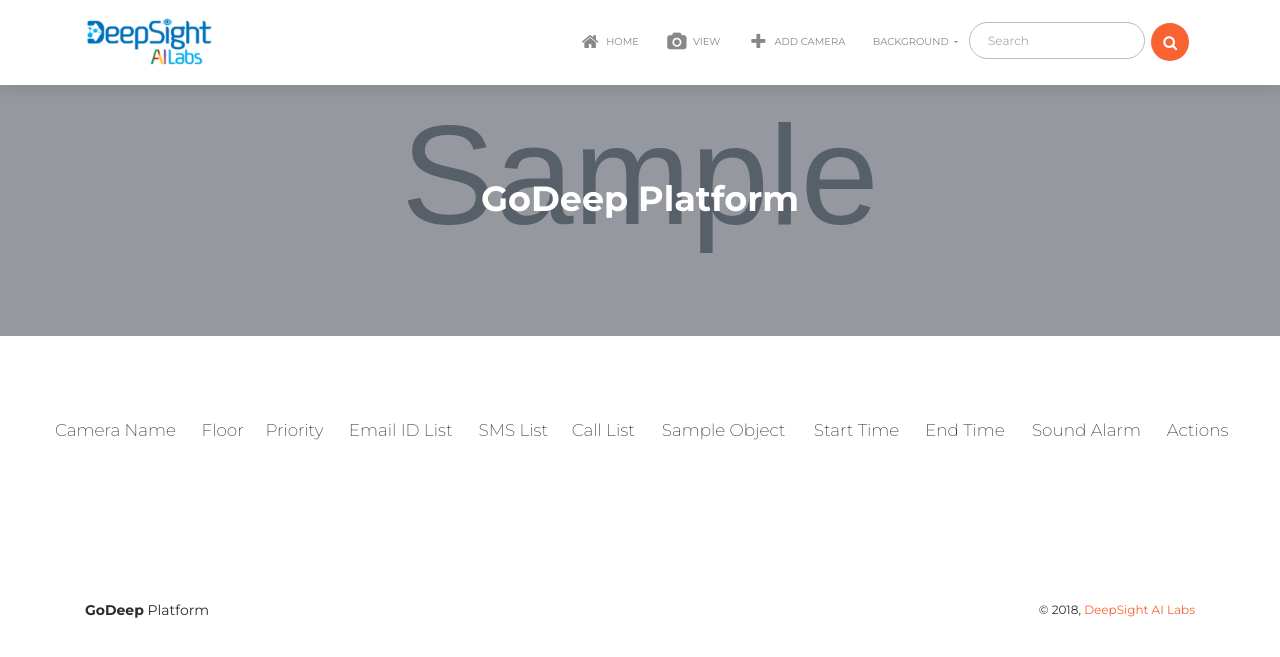
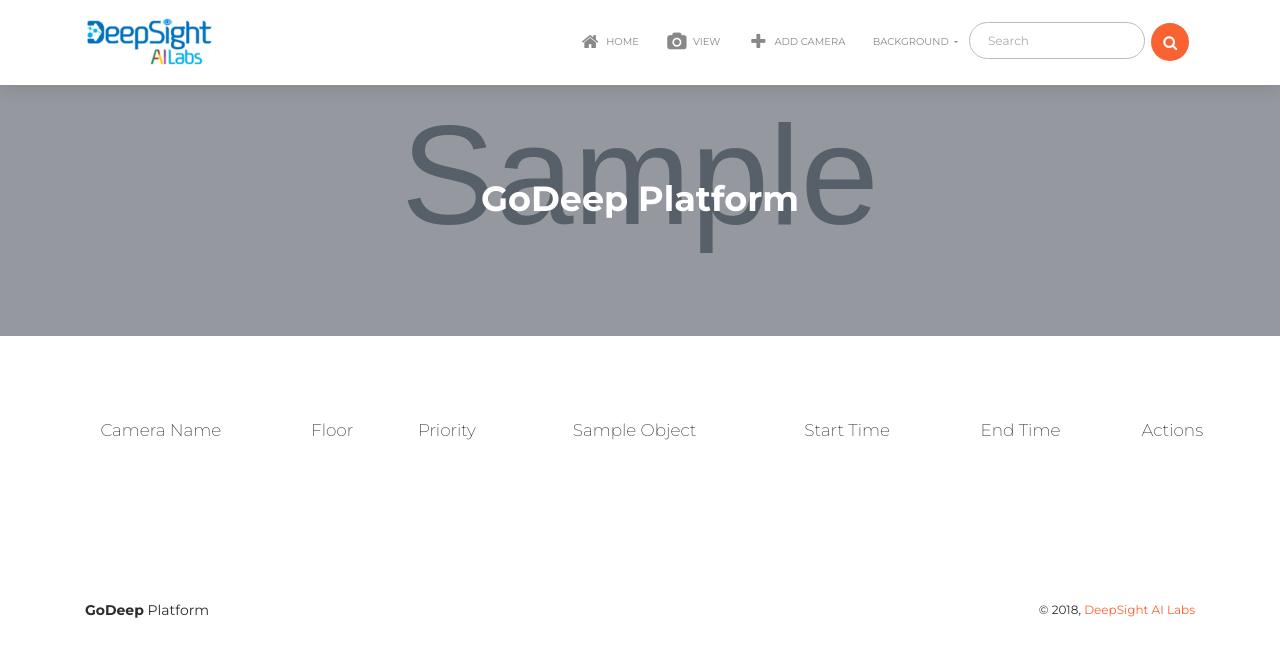
Before and after one commit to nishant537/jango, a Flask app: template templates/list.html in a window 1280 px wide. Shown: the top 657 px of the page. Run offline with Flask 2, Linux system fonts and the light colour scheme; the template is opened without the code that fills it: most values are stand-ins (such as "Sample title", 1, 10 or a date in 2020); grey boxes marked "Sample" are stand-in pictures; lists and menus that the app fills with data are empty; parts of the project's set-up code (start-up, migrations or seed data) failed here and were passed over; some libraries are stand-ins or nearby versions.

Commit message:
minor changes

```diff
--- a/templates/list.html
+++ b/templates/list.html
@@ -111,15 +111,6 @@
                                     <th class="text-center">
                                         Priority
                                     </th>
-                                    <th class="text-center">
-                                        Email ID List
-                                    </th>
-                                    <th class="text-center">
-                                        SMS List
-                                    </th>
-                                    <th class="text-center">
-                                        Call List
-                                    </th>
                                     {% for object in objects %}
                                     <th class="text-center">
                                         {{ object.split('_') | join(' ') | title }}
@@ -130,9 +121,6 @@
                                     </th>
                                     <th class="text-center">
                                         End Time
-                                    </th>
-                                    <th class="text-center">
-                                        Sound Alarm
                                     </th>
                                     <th class="text-center" colspan="2">
                                         Actions
@@ -150,15 +138,6 @@
                                     </td>
                                     <td class="text-center">
                                         {{ priority|title }}
-                                    </td>
-                                    <td class="text-center">
-                                        {{ email_string }}
-                                    </td>
-                                    <td class="text-center">
-                                        {{ sms_string }}
-                                    </td>
-                                    <td class="text-center">
-                                        {{ call_string }}
                                     </td>
                                     {% for object, enabled in objects_list %}
                                     {% if enabled == "1" %}
@@ -178,9 +157,6 @@
                                         {{ end_time or '-'}}
                                     </td>
                                     <td class="text-center">
-                                        {{ sound_alarm }}
-                                    </td>
-                                    <td class="text-center">
                                         <a class="btn btn-default btn-icon btn-sm" data-original-title="Edit" title="Edit" href="/edit/{{ id }}">
                                             <i class="fa fa-pencil"></i>
                                         </a>
@@ -192,79 +168,6 @@
                                     </td>
                                 </tr>
                                 {% endfor %}
-
-                            {% for id, name, rtsp_url, priority, floor, start_time, end_time, favourite, objects_list, obj_alerts_list in data %}
-                                <tr>
-                                    <td class="text-center">
-                                        {{ name }}
-                                    </td>
-                                    <td class="text-center">
-                                        {{ floor }}
-                                    </td>
-                                    <td class="text-center">
-                                        {{ priority|title }}
-                                    </td>
-                                    <td class="text-center">
-                                        {{ email_string }}
-                                    </td>
-                                    <td class="text-center">
-                                        {{ sms_string }}
-                                    </td>
-                                    <td class="text-center">
-                                        {{ call_string }}
-                                    </td>
-                                    {% for object, enabled in objects_list %}
-                                    {% if enabled == "1" %}
-                                    <td class="text-center">
-                                        On
-                                    </td>
-                                    {% else %}
-                                    <td class="text-center">
-                                        Off
-                                    </td>
-                                    {% endif %}
-                                    {% endfor %}
-                                    <td class="text-center">
-                                        {{ start_time or '-'}}
-                                    </td>
-                                    <td class="text-center">
-                                        {{ end_time or '-'}}
-                                    </td>
-                                    <td class="text-center">
-                                        {{ sound_alarm }}
-                                    </td>
-                                    <td class="text-center">
-                                        <a class="btn btn-default btn-icon btn-sm" data-original-title="Edit" title="Edit" href="/edit/{{ id }}">
-                                            <i class="fa fa-pencil"></i>
-                                        </a>
-                                    </td>
-                                    <td>
-                                        <a class="btn btn-danger btn-icon btn-sm" data-original-title="Delete" title="Delete" href="/deleteCamera/{{ id }}">
-                                            <i class="fa fa-times"></i>
-                                        </a>
-                                    </td>
-                                </tr>
-                                {% endfor %}
-
-
-
-
-
-
-
-
-
-
-
-
-
-
-
-
-
-
-
-
 
                             </tbody>
                         </table>
```
